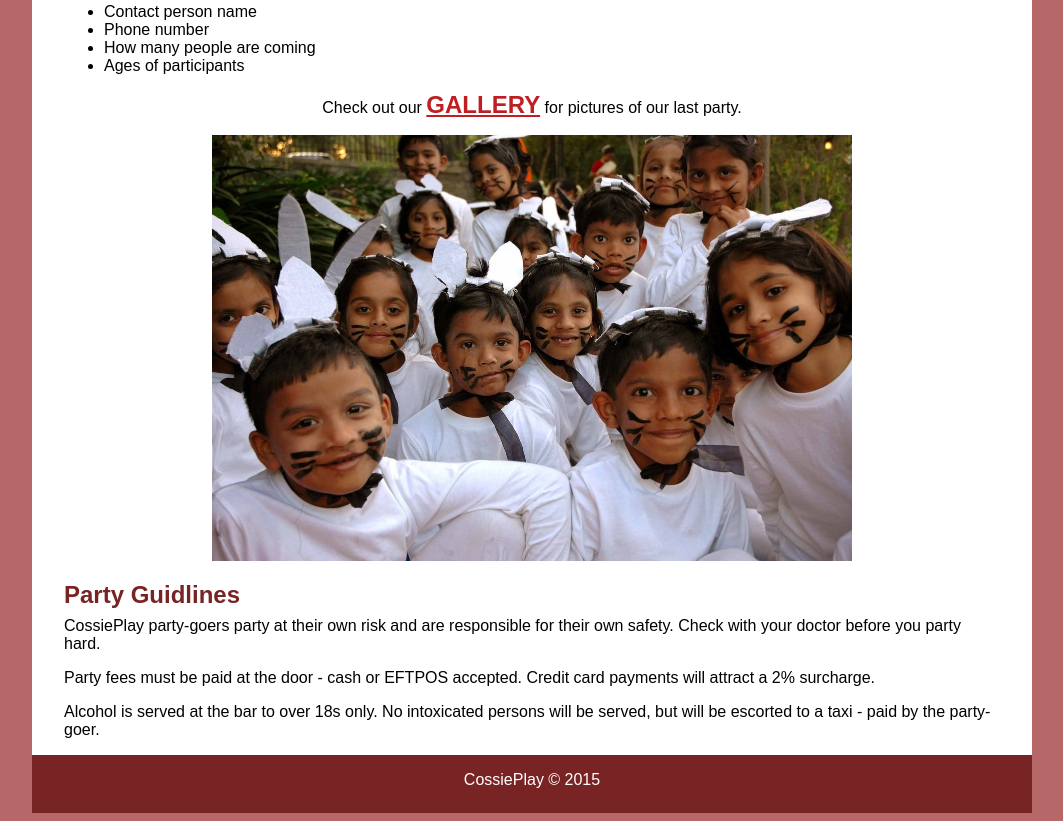
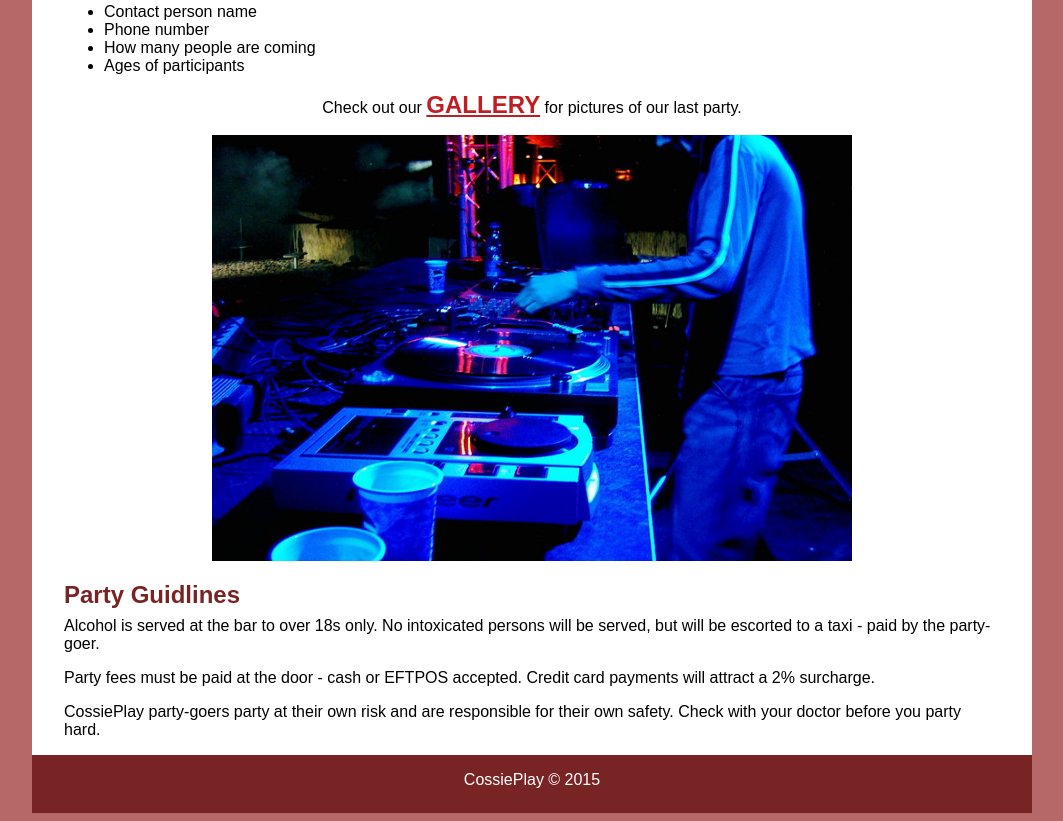
Before and after one commit to alexandracameron/CossiePlay, a plain HTML site: page party.html in a window 1280 px wide. Shown: the part 609-1430 px from the top of the page, without its empty margins (108-1171 px from the left). Drawn offline with Linux system fonts and the light colour scheme.

Commit message:
Changed image

```diff
--- a/party.html
+++ b/party.html
@@ -44,13 +44,13 @@
 
           <div id="gallery">
           	<p>Check out our <strong><a href="gallery.html">GALLERY</a></strong> for pictures of our last party.</p>
-            <p><img src="images/we-re-rabbits-1439192-1279x850.jpg" width="640" height="426" alt="Children dressed as rabbits"/></p>
+            <p><img src="images/party-1506740-640x480.jpg" width="640" height="426" alt="DJ"/></p>
           </div><!-- end of gallery div -->
 
          <h2>Party Guidlines</h2>
+          <p>Alcohol is served at the bar to over 18s only. No intoxicated persons will be served, but will be escorted to a taxi - paid by the party-goer.</p>
+          <p>Party fees must be paid at the door - cash or EFTPOS accepted. Credit card payments will attract a 2% surcharge.</p>
          <p>CossiePlay party-goers party at their own risk and are responsible for their own safety. Check with your doctor before you party hard.</p>
-         <p>Party fees must be paid at the door - cash or EFTPOS accepted. Credit card payments will attract a 2% surcharge.</p>
-         <p>Alcohol is served at the bar to over 18s only. No intoxicated persons will be served, but will be escorted to a taxi - paid by the party-goer.</p>
     </div><!-- end to body content div -->
 
     <div id="footer">
```
